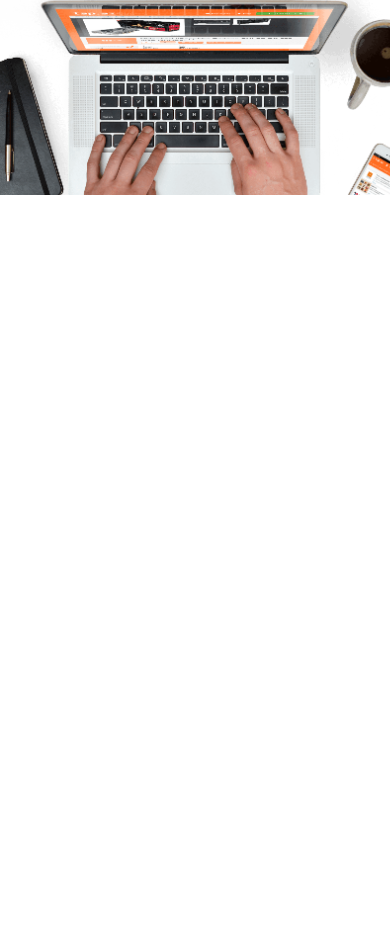
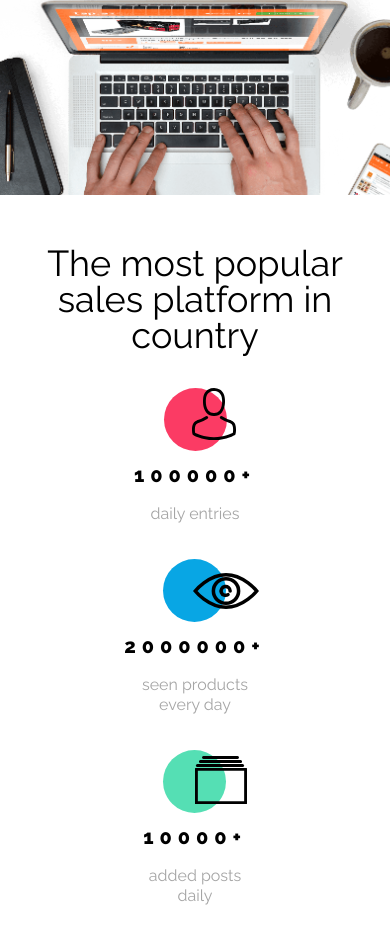
Before and after one commit to GrzegorzDabrowski/BestShop-Warsztat-2.0, a website: page index.html in a window 390 px wide. Shown: the part 472-1414 px from the top of the page. Before the commit the page ends 844 px from the top, so only its background shows below. Drawn offline with nearby package versions, Linux system fonts and the light colour scheme.

Commit message:
sekcja statystyk dla wersji mobilnej gotowa

```diff
--- a/index.html
+++ b/index.html
@@ -56,6 +56,47 @@
         </div>
         <img src="assets/Background.png" alt="" class="opening-img" />
       </section>
+
+      <section class="statistics">
+        <div class="container">
+          <h2 class="statistics-title">
+            The most popular sales platform in country
+          </h2>
+          <div class="statistics-container">
+            <div class="statistics-example">
+              <div class="statistics-circle">
+                <img
+                  src="assets/Person.svg"
+                  alt="person"
+                  class="statistics-img"
+                />
+              </div>
+              <div class="statistics-number">100000+</div>
+              <div class="statistics-text">daily entries</div>
+            </div>
+
+            <div class="statistics-example">
+              <div class="statistics-circle">
+                <img src="assets/Eye.svg" alt="eye" class="statistics-img" />
+              </div>
+              <div class="statistics-number">2000000+</div>
+              <div class="statistics-text">seen products<br />every day</div>
+            </div>
+
+            <div class="statistics-example">
+              <div class="statistics-circle">
+                <img
+                  src="assets/Catalog.svg"
+                  alt="catalog"
+                  class="statistics-img"
+                />
+              </div>
+              <div class="statistics-number">10000+</div>
+              <div class="statistics-text">added posts<br />daily</div>
+            </div>
+          </div>
+        </div>
+      </section>
     </main>
   </body>
 </html>
--- a/scss/elements/_base.scss
+++ b/scss/elements/_base.scss
@@ -15,6 +15,7 @@ a {
 h2 {
   font-family: $font-raleway;
   font-size: 2.25rem;
+  margin: 0 35px; //sprawdź to, jakby się rozjeżdzały marginesy w desktopie...
 }
 
 .logo {
--- a/scss/layout/_statistics.scss
+++ b/scss/layout/_statistics.scss
@@ -0,0 +1,83 @@
+.statistics {
+  margin-top: 50px;
+
+  &-title {
+    text-align: center;
+  }
+
+  &-container {
+    display: flex;
+    align-items: center;
+    flex-direction: column;
+    margin: 35px auto 50px;
+  }
+
+  &-example {
+    display: flex;
+    flex-direction: column;
+    align-items: center;
+    text-align: center;
+    margin-bottom: 35px;
+    font-family: $font-raleway;
+    &:last-child {
+      margin-bottom: 0;
+    }
+
+    &:nth-child(1) {
+      .statistics-circle {
+        background-color: $color-redish;
+      }
+
+      .statistics-img {
+        top: 0;
+        left: 45%;
+      }
+    }
+
+    &:nth-child(2) {
+      .statistics-circle {
+        background-color: $color-primary;
+      }
+
+      .statistics-img {
+        top: 14px;
+        left: 47%;
+      }
+    }
+
+    &:nth-child(3) {
+      .statistics-circle {
+        background-color: $color-green;
+      }
+
+      .statistics-img {
+        top: 6px;
+        left: 50%;
+      }
+    }
+  }
+
+  &-circle {
+    border-radius: 50%;
+    width: 63px;
+    height: 63px;
+    position: relative;
+  }
+
+  &-img {
+    position: absolute;
+  }
+
+  &-number {
+    font-size: 1.25rem;
+    font-weight: 800;
+    letter-spacing: 5.96px;
+    margin-top: 14px;
+  }
+
+  &-text {
+    color: $color-grey;
+    margin-top: 19px;
+    line-height: 20px;
+  }
+}
```
Also changed, not shown: css/main.css, 1 other file.
